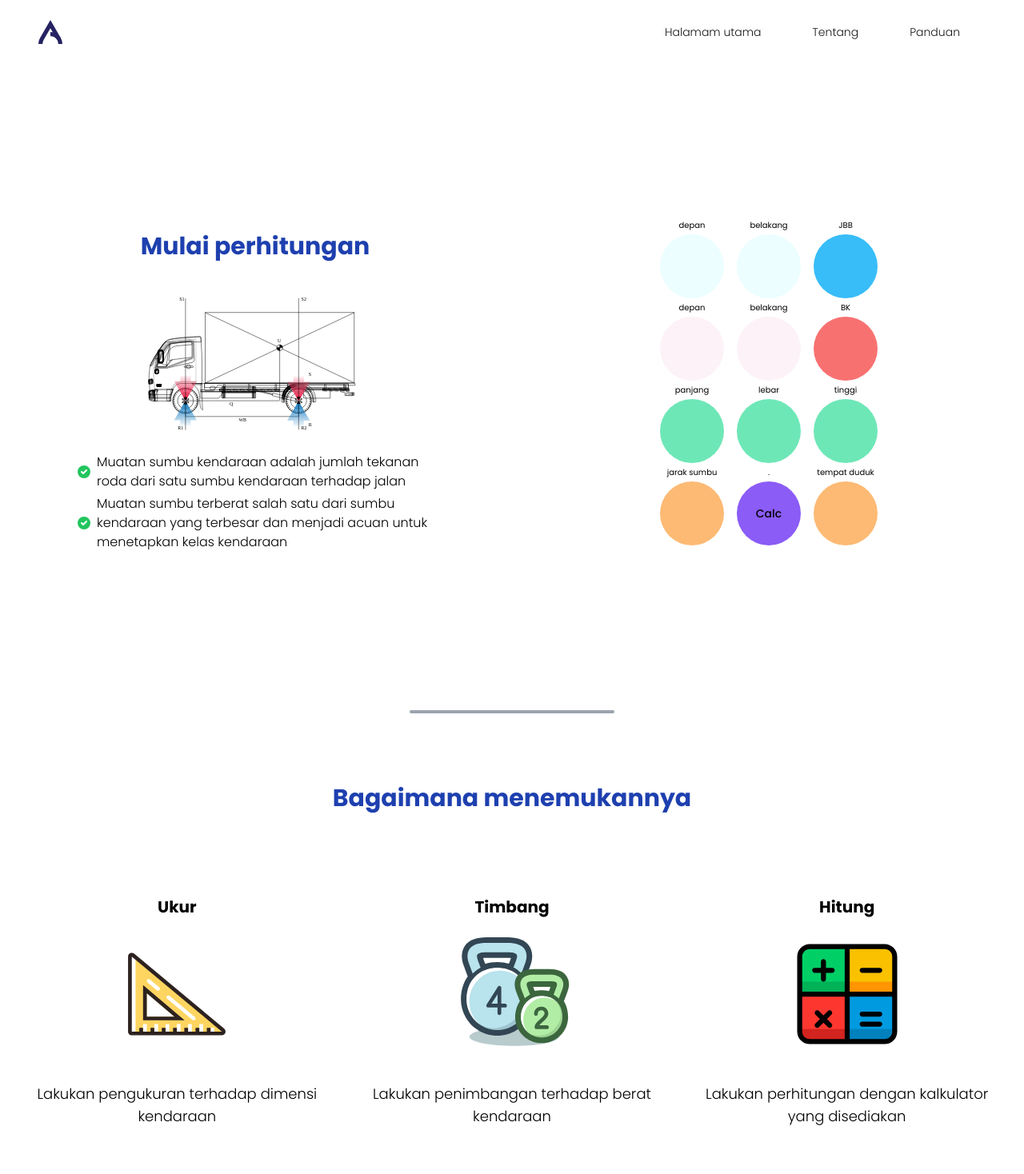
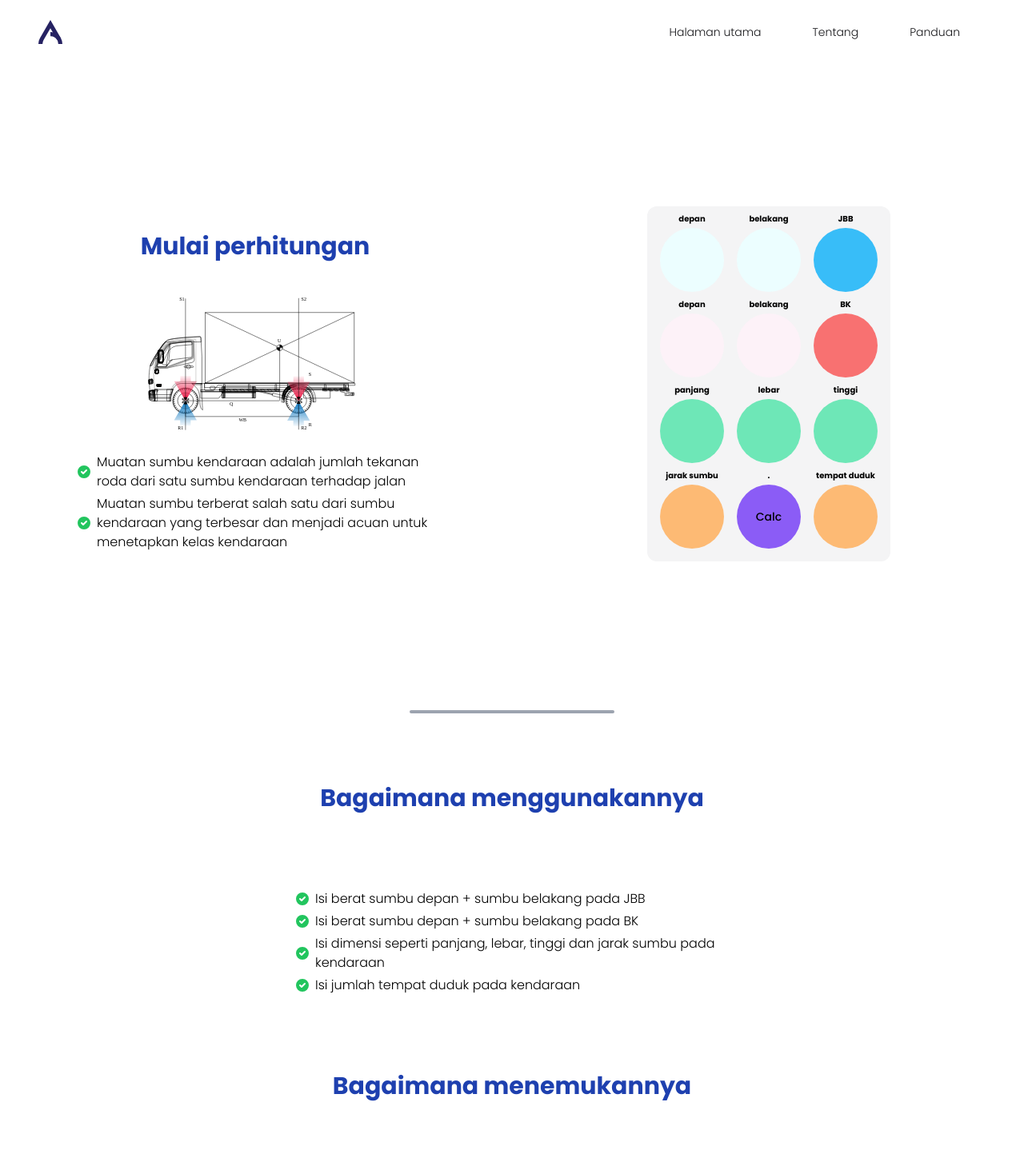
Before and after one commit to yasrielhy/alec, a Next.js app: page /calc in a window 1280 px wide. Shown: the top 1468 px of the page at 80% size. Built offline with nearby package versions, Linux system fonts and the light colour scheme.

Commit message:
perbaikan navbar dan kalkulator

```diff
--- a/layouts/Navbar.js
+++ b/layouts/Navbar.js
@@ -4,7 +4,7 @@ import { Disclosure } from '@headlessui/react';
 import { MenuIcon, XIcon, ChevronRightIcon } from '@heroicons/react/solid';
 import { FaInstagram, FaGithub } from 'react-icons/fa';
 const navigation = [
-  { name: 'Halamam utama', href: '/' },
+  { name: 'Halaman utama', href: '/' },
   { name: 'Tentang', href: '/about' },
   { name: 'Panduan', href: 'https://drive.google.com/file/d/15-vKJpKUXa5Mdtqd7oX1d-8zoTJB9JvA/view?usp=sharing' },
 ];
--- a/pages/calc.js
+++ b/pages/calc.js
@@ -106,8 +106,8 @@ function Calc() {
                                 </li>
                             </ul>
                         </div>
-                        <div className="flex flex-col justify-center items-center p-10">
-                            <div className="flex flex-row justify-center">
+                        <div className="flex flex-col justify-center items-center font-bold p-2 bg-zinc-100 rounded-xl">
+                            <div className="flex flex-row justify-center mb-1">
                                 <div className="flex flex-col">
                                     <label className="text-center text-[10px]">depan</label>
                                     <input
@@ -136,7 +136,7 @@ function Calc() {
                                     />
                                 </div>
                             </div>
-                            <div className="flex flex-row justify-center">
+                            <div className="flex flex-row justify-center mb-1">
                                 <div className="flex flex-col">
                                     <label className="text-center text-[10px]">depan</label>
                                     <input
@@ -164,7 +164,7 @@ function Calc() {
                                     />
                                 </div>
                             </div>
-                            <div className="flex flex-row justify-center">
+                            <div className="flex flex-row justify-center mb-1">
                                 <div className="flex flex-col">
                                     <label className="text-center text-[10px]">panjang</label>
                                     <input
@@ -193,7 +193,7 @@ function Calc() {
                                     />
                                 </div>
                             </div>
-                            <div className="flex flex-row justify-center">
+                            <div className="flex flex-row justify-center mb-1">
                                 <div className="flex flex-col">
                                     <label className="text-center text-[10px]">jarak sumbu</label>
                                     <input
@@ -227,6 +227,29 @@ function Calc() {
             </div>
 
             <div class="w-1/5 h-1 bg-gray-400 rounded mt-2 mb-2 mx-auto"></div>
+            <div>
+            <div className="pt-20 mb-20 text-3xl font-bold text-center text-blue-800">Bagaimana menggunakannya</div>
+            <div className="flex justify-center">
+      <ul class="max-w-xl space-y-1 font-light text-black dark:text-yellow-50 list-inside p-4">
+                                <li class="flex items-center">
+                                    <svg class="w-5 h-5 mr-1.5 text-green-500 dark:text-green-400 flex-shrink-0" fill="currentColor" viewBox="0 0 20 20" xmlns="http://www.w3.org/2000/svg"><path fill-rule="evenodd" d="M10 18a8 8 0 100-16 8 8 0 000 16zm3.707-9.293a1 1 0 00-1.414-1.414L9 10.586 7.707 9.293a1 1 0 00-1.414 1.414l2 2a1 1 0 001.414 0l4-4z" clip-rule="evenodd"></path></svg>
+                                    Isi berat sumbu depan + sumbu belakang pada JBB
+                                </li>
+                                <li class="flex items-center">
+                                    <svg class="w-5 h-5 mr-1.5 text-green-500 dark:text-green-400 flex-shrink-0" fill="currentColor" viewBox="0 0 20 20" xmlns="http://www.w3.org/2000/svg"><path fill-rule="evenodd" d="M10 18a8 8 0 100-16 8 8 0 000 16zm3.707-9.293a1 1 0 00-1.414-1.414L9 10.586 7.707 9.293a1 1 0 00-1.414 1.414l2 2a1 1 0 001.414 0l4-4z" clip-rule="evenodd"></path></svg>
+                                    Isi berat sumbu depan + sumbu belakang pada BK
+                                </li>
+                                <li class="flex items-center">
+                                    <svg class="w-5 h-5 mr-1.5 text-green-500 dark:text-green-400 flex-shrink-0" fill="currentColor" viewBox="0 0 20 20" xmlns="http://www.w3.org/2000/svg"><path fill-rule="evenodd" d="M10 18a8 8 0 100-16 8 8 0 000 16zm3.707-9.293a1 1 0 00-1.414-1.414L9 10.586 7.707 9.293a1 1 0 00-1.414 1.414l2 2a1 1 0 001.414 0l4-4z" clip-rule="evenodd"></path></svg>
+                                    Isi dimensi seperti panjang, lebar, tinggi dan jarak sumbu pada kendaraan
+                                </li>
+                                <li class="flex items-center">
+                                    <svg class="w-5 h-5 mr-1.5 text-green-500 dark:text-green-400 flex-shrink-0" fill="currentColor" viewBox="0 0 20 20" xmlns="http://www.w3.org/2000/svg"><path fill-rule="evenodd" d="M10 18a8 8 0 100-16 8 8 0 000 16zm3.707-9.293a1 1 0 00-1.414-1.414L9 10.586 7.707 9.293a1 1 0 00-1.414 1.414l2 2a1 1 0 001.414 0l4-4z" clip-rule="evenodd"></path></svg>
+                                    Isi jumlah tempat duduk pada kendaraan
+                                </li>
+                            </ul>
+      </div>
+            </div>
             <div id="faq" className="pt-20 mb-20 text-3xl font-bold text-center text-blue-800">Bagaimana menemukannya</div>
             <div className="flex flex-wrap p-3">
                 <div className="mx-auto w-full md:w-1/2 lg:w-1/3 p-3">
```
